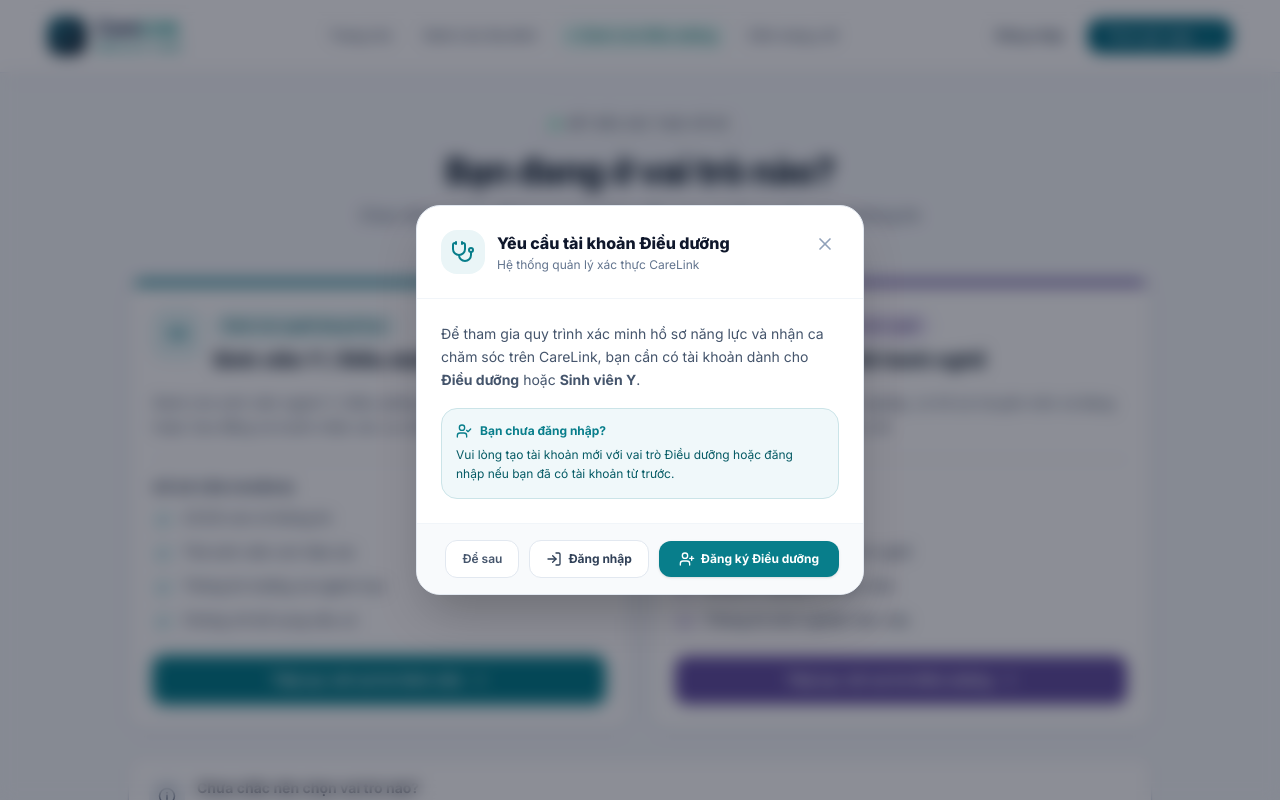
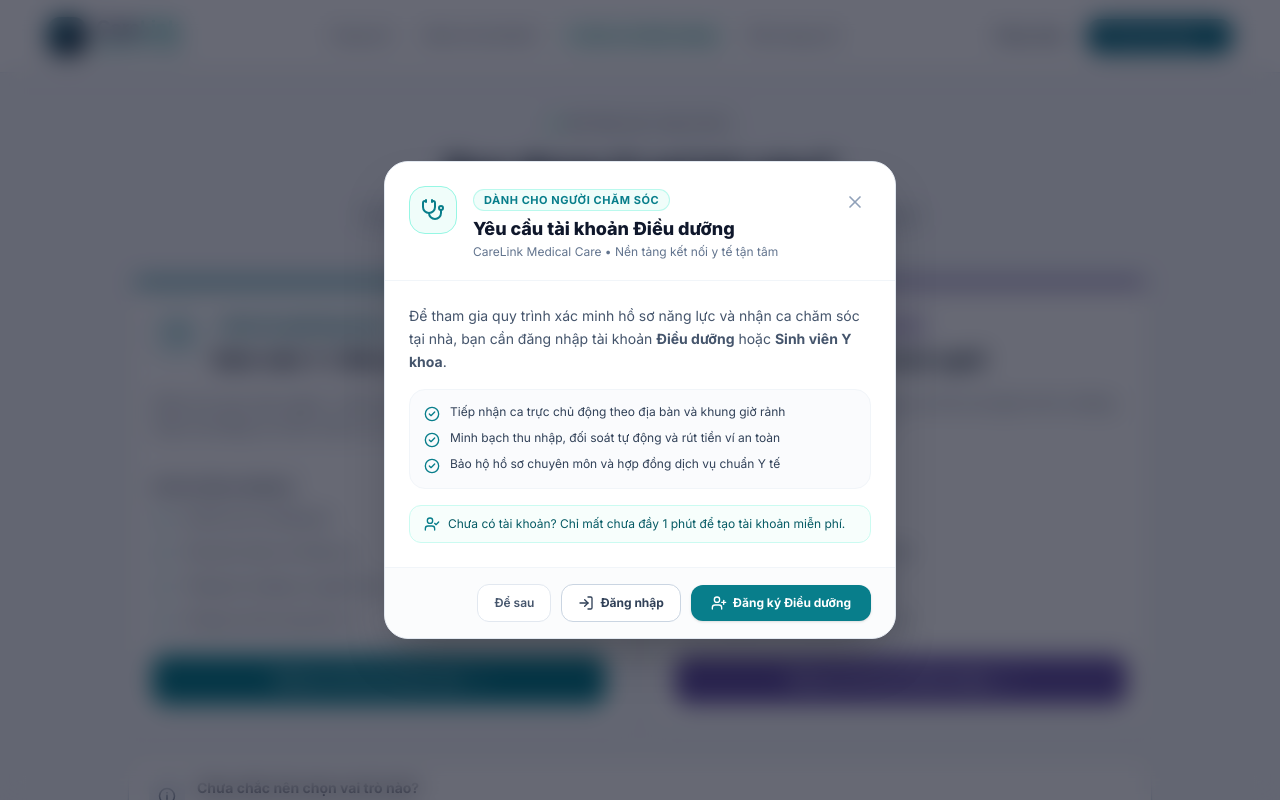
Before and after one commit to DuongDinhKhoi-2607/CareLink_FE, a React (Vite) app: page /caregiver/choose-role in a window 1280 px wide. Both pictures are taken after a click on the button "Tiếp tục với vai trò Sinh viên". Shown: the top 800 px of the page. Built offline with nearby package versions, Linux system fonts and the light colour scheme; no server answers.

Commit message:
feat: redesign auth requirement modals for Caregiver and Family with luxury non-gradient UI

```diff
--- a/src/features/caregiver/pages/ChooseRole.jsx
+++ b/src/features/caregiver/pages/ChooseRole.jsx
@@ -2,7 +2,7 @@
 import { useNavigate } from "react-router-dom";
 import Header from "../../../components/Header";
 import Footer from "../../../components/Footer";
-import { ShieldAlert, UserCheck, Stethoscope, ArrowRight, LogIn, UserPlus, X } from "lucide-react";
+import { ShieldAlert, UserCheck, Stethoscope, ArrowRight, LogIn, UserPlus, X, CheckCircle2 } from "lucide-react";
 
 const roles = [
     {
@@ -370,7 +370,7 @@
             {/* Modal cảnh báo yêu cầu tài khoản Điều dưỡng hoặc đúng vai trò */}
             {authModal.open && (
                 <div
-                    className="fixed inset-0 z-[100] flex items-center justify-center bg-slate-950/45 p-4 backdrop-blur-sm animate-[fadeIn_150ms_ease-out]"
+                    className="fixed inset-0 z-[100] flex items-center justify-center bg-slate-950/60 p-4 backdrop-blur-md animate-[fadeIn_150ms_ease-out]"
                     onMouseDown={(e) => {
                         if (e.target === e.currentTarget) {
                             setAuthModal((prev) => ({ ...prev, open: false }));
@@ -380,16 +380,17 @@
                     <div
                         role="dialog"
                         aria-modal="true"
-                        className="w-full max-w-md overflow-hidden rounded-3xl border border-slate-200 bg-white shadow-2xl"
+                        className="w-full max-w-lg overflow-hidden rounded-3xl border border-slate-200 bg-white shadow-2xl"
                     >
                         {/* Header Modal */}
-                        <div className="flex items-start justify-between border-b border-slate-100 p-5 sm:p-6">
-                            <div className="flex items-center gap-3">
+                        <div className="relative border-b border-slate-100 bg-white p-6 pb-5">
+                            <div className="flex items-start justify-between gap-4">
+                                <div className="flex items-start gap-4">
                                     <div
-                                    className={`flex h-11 w-11 shrink-0 items-center justify-center rounded-2xl ${
+                                        className={`flex h-12 w-12 shrink-0 items-center justify-center rounded-2xl border ${
                                             authModal.type === "unauthenticated"
-                                            ? "bg-[#eaf5f7] text-[#087E8B]"
-                                            : "bg-amber-50 text-amber-600 border border-amber-200"
+                                                ? "border-teal-200 bg-teal-50 text-[#087E8B]"
+                                                : "border-amber-200 bg-amber-50 text-amber-600"
                                         }`}
                                     >
                                         {authModal.type === "unauthenticated" ? (
@@ -399,40 +400,56 @@
                                         )}
                                     </div>
                                     <div>
-                                    <h3 className="text-base font-extrabold text-slate-900">
+                                        <div className="inline-flex items-center gap-1.5 px-2.5 py-0.5 rounded-full text-[11px] font-bold uppercase tracking-wider bg-teal-50 text-[#087E8B] border border-teal-200/60 mb-1.5">
+                                            Dành cho Người chăm sóc
+                                        </div>
+                                        <h3 className="text-lg font-extrabold text-slate-900 leading-snug">
                                             {authModal.type === "unauthenticated"
                                                 ? "Yêu cầu tài khoản Điều dưỡng"
-                                            : "Tài khoản hiện tại là Khách hàng"}
+                                                : "Tài khoản hiện tại là Gia đình"}
                                         </h3>
                                         <p className="text-xs text-slate-500 mt-0.5">
-                                        Hệ thống quản lý xác thực CareLink
+                                            CareLink Medical Care • Nền tảng kết nối y tế tận tâm
                                         </p>
                                     </div>
                                 </div>
                                 <button
                                     type="button"
                                     onClick={() => setAuthModal((prev) => ({ ...prev, open: false }))}
-                                className="rounded-lg p-1 text-slate-400 hover:bg-slate-100 hover:text-slate-600 transition"
+                                    className="rounded-xl p-1.5 text-slate-400 hover:bg-slate-100 hover:text-slate-600 transition"
                                 >
                                     <X className="h-5 w-5" />
                                 </button>
                             </div>
+                        </div>
 
                         {/* Body Modal */}
-                        <div className="p-5 sm:p-6 space-y-4">
+                        <div className="p-6 space-y-4">
                             {authModal.type === "unauthenticated" ? (
                                 <>
                                     <p className="text-sm leading-relaxed text-slate-600">
-                                        Để tham gia quy trình xác minh hồ sơ năng lực và nhận ca chăm sóc trên CareLink, bạn cần có tài khoản dành cho <strong>Điều dưỡng</strong> hoặc <strong>Sinh viên Y</strong>.
+                                        Để tham gia quy trình xác minh hồ sơ năng lực và nhận ca chăm sóc tại nhà, bạn cần đăng nhập tài khoản <strong>Điều dưỡng</strong> hoặc <strong>Sinh viên Y khoa</strong>.
                                     </p>
-                                    <div className="rounded-2xl border border-[#cbe4e8] bg-[#f0f8fa] p-3.5 text-xs text-[#065b65] space-y-1.5">
-                                        <div className="flex items-center gap-2 font-bold text-[#087E8B]">
-                                            <UserCheck className="h-4 w-4 shrink-0" />
-                                            <span>Bạn chưa đăng nhập?</span>
+
+                                    {/* Giá trị nổi bật */}
+                                    <div className="space-y-2 rounded-2xl border border-slate-100 bg-slate-50/70 p-3.5">
+                                        <div className="flex items-start gap-2.5 text-xs text-slate-700">
+                                            <CheckCircle2 className="h-4 w-4 shrink-0 text-[#087E8B] mt-0.5" />
+                                            <span>Tiếp nhận ca trực chủ động theo địa bàn và khung giờ rảnh</span>
                                         </div>
-                                        <p className="leading-relaxed">
-                                            Vui lòng tạo tài khoản mới với vai trò Điều dưỡng hoặc đăng nhập nếu bạn đã có tài khoản từ trước.
-                                        </p>
+                                        <div className="flex items-start gap-2.5 text-xs text-slate-700">
+                                            <CheckCircle2 className="h-4 w-4 shrink-0 text-[#087E8B] mt-0.5" />
+                                            <span>Minh bạch thu nhập, đối soát tự động và rút tiền ví an toàn</span>
+                                        </div>
+                                        <div className="flex items-start gap-2.5 text-xs text-slate-700">
+                                            <CheckCircle2 className="h-4 w-4 shrink-0 text-[#087E8B] mt-0.5" />
+                                            <span>Bảo hộ hồ sơ chuyên môn và hợp đồng dịch vụ chuẩn Y tế</span>
+                                        </div>
+                                    </div>
+
+                                    <div className="flex items-center gap-2 rounded-xl border border-teal-100 bg-teal-50/50 px-3.5 py-2.5 text-xs text-[#065b65]">
+                                        <UserCheck className="h-4 w-4 shrink-0 text-[#087E8B]" />
+                                        <span>Chưa có tài khoản? Chỉ mất chưa đầy 1 phút để tạo tài khoản miễn phí.</span>
                                     </div>
                                 </>
                             ) : (
@@ -448,7 +465,7 @@
                         </div>
 
                         {/* Footer Buttons */}
-                        <div className="flex flex-col-reverse sm:flex-row sm:items-center sm:justify-end gap-2.5 border-t border-slate-100 bg-slate-50 px-5 py-4 sm:px-6">
+                        <div className="flex flex-col-reverse sm:flex-row sm:items-center sm:justify-end gap-2.5 border-t border-slate-100 bg-slate-50/60 px-6 py-4">
                             <button
                                 type="button"
                                 onClick={() => setAuthModal((prev) => ({ ...prev, open: false }))}
@@ -465,7 +482,7 @@
                                              setAuthModal((prev) => ({ ...prev, open: false }));
                                              navigate(`/login?redirect=${encodeURIComponent(`/caregiver/choose-role`)}`);
                                         }}
-                                        className="w-full sm:w-auto inline-flex items-center justify-center gap-1.5 px-4 py-2.5 rounded-xl border border-slate-200 bg-white text-xs font-bold text-slate-700 hover:bg-slate-100 hover:text-[#087E8B] transition"
+                                        className="w-full sm:w-auto inline-flex items-center justify-center gap-1.5 px-4 py-2.5 rounded-xl border border-slate-300 bg-white text-xs font-bold text-slate-700 hover:bg-slate-100 hover:text-[#087E8B] transition"
                                     >
                                         <LogIn className="h-4 w-4" />
                                         Đăng nhập
--- a/src/features/caregiver/pages/Verification.jsx
+++ b/src/features/caregiver/pages/Verification.jsx
@@ -4,7 +4,7 @@
 import VerificationStepper from "../components/VerificationStepper";
 import caregiverApi from "../../../api/caregiverApi";
 import { fetchAndSyncUserMe } from "../../../api/authApi";
-import { Stethoscope, ShieldAlert, UserCheck, UserPlus, LogIn, X } from "lucide-react";
+import { Stethoscope, ShieldAlert, UserCheck, UserPlus, LogIn, X, CheckCircle2 } from "lucide-react";
 
 const PRIMARY = "#087E78";
 const INK = "#102A35";
@@ -2056,7 +2056,7 @@
             {/* Modal cảnh báo yêu cầu tài khoản Điều dưỡng hoặc đúng vai trò */}
             {authModal.open && (
                 <div
-                    className="fixed inset-0 z-[100] flex items-center justify-center bg-slate-950/45 p-4 backdrop-blur-sm animate-[fadeIn_150ms_ease-out]"
+                    className="fixed inset-0 z-[100] flex items-center justify-center bg-slate-950/60 p-4 backdrop-blur-md animate-[fadeIn_150ms_ease-out]"
                     onMouseDown={(e) => {
                         if (e.target === e.currentTarget) {
                             setAuthModal((prev) => ({ ...prev, open: false }));
@@ -2066,15 +2066,17 @@
                     <div
                         role="dialog"
                         aria-modal="true"
-                        className="w-full max-w-md overflow-hidden rounded-3xl border border-slate-200 bg-white shadow-2xl"
-                    >
-                        <div className="flex items-start justify-between border-b border-slate-100 p-5 sm:p-6">
-                            <div className="flex items-center gap-3">
+                        className="w-full max-w-lg overflow-hidden rounded-3xl border border-slate-200 bg-white shadow-2xl"
+                    >
+                        {/* Header Modal */}
+                        <div className="relative border-b border-slate-100 bg-white p-6 pb-5">
+                            <div className="flex items-start justify-between gap-4">
+                                <div className="flex items-start gap-4">
                                     <div
-                                    className={`flex h-11 w-11 shrink-0 items-center justify-center rounded-2xl ${
+                                        className={`flex h-12 w-12 shrink-0 items-center justify-center rounded-2xl border ${
                                             authModal.type === "unauthenticated"
-                                            ? "bg-[#eaf5f7] text-[#087E78]"
-                                            : "bg-amber-50 text-amber-600 border border-amber-200"
+                                                ? "border-teal-200 bg-teal-50 text-[#087E78]"
+                                                : "border-amber-200 bg-amber-50 text-amber-600"
                                         }`}
                                     >
                                         {authModal.type === "unauthenticated" ? (
@@ -2084,39 +2086,56 @@
                                         )}
                                     </div>
                                     <div>
-                                    <h3 className="text-base font-extrabold text-slate-900">
+                                        <div className="inline-flex items-center gap-1.5 px-2.5 py-0.5 rounded-full text-[11px] font-bold uppercase tracking-wider bg-teal-50 text-[#087E78] border border-teal-200/60 mb-1.5">
+                                            Dành cho Người chăm sóc
+                                        </div>
+                                        <h3 className="text-lg font-extrabold text-slate-900 leading-snug">
                                             {authModal.type === "unauthenticated"
                                                 ? "Yêu cầu tài khoản Điều dưỡng"
-                                            : "Tài khoản hiện tại là Khách hàng"}
+                                                : "Tài khoản hiện tại là Gia đình"}
                                         </h3>
                                         <p className="text-xs text-slate-500 mt-0.5">
-                                        Hệ thống quản lý xác thực CareLink
+                                            CareLink Medical Care • Nền tảng kết nối y tế tận tâm
                                         </p>
                                     </div>
                                 </div>
                                 <button
                                     type="button"
                                     onClick={() => setAuthModal((prev) => ({ ...prev, open: false }))}
-                                className="rounded-lg p-1 text-slate-400 hover:bg-slate-100 hover:text-slate-600 transition"
+                                    className="rounded-xl p-1.5 text-slate-400 hover:bg-slate-100 hover:text-slate-600 transition"
                                 >
                                     <X className="h-5 w-5" />
                                 </button>
                             </div>
-
-                        <div className="p-5 sm:p-6 space-y-4">
+                        </div>
+
+                        {/* Body Modal */}
+                        <div className="p-6 space-y-4">
                             {authModal.type === "unauthenticated" ? (
                                 <>
                                     <p className="text-sm leading-relaxed text-slate-600">
-                                        Để tham gia quy trình xác minh hồ sơ năng lực và nhận ca chăm sóc trên CareLink, bạn cần có tài khoản dành cho <strong>Điều dưỡng</strong> hoặc <strong>Sinh viên Y</strong>.
-                                    </p>
-                                    <div className="rounded-2xl border border-[#cbe4e8] bg-[#f0f8fa] p-3.5 text-xs text-[#065b65] space-y-1.5">
-                                        <div className="flex items-center gap-2 font-bold text-[#087E78]">
-                                            <UserCheck className="h-4 w-4 shrink-0" />
-                                            <span>Bạn chưa đăng nhập?</span>
-                                        </div>
-                                        <p className="leading-relaxed">
-                                            Vui lòng tạo tài khoản mới với vai trò Điều dưỡng hoặc đăng nhập nếu bạn đã có tài khoản từ trước.
-                                        </p>
+                                        Để tham gia quy trình xác minh hồ sơ năng lực và nhận ca chăm sóc tại nhà, bạn cần đăng nhập tài khoản <strong>Điều dưỡng</strong> hoặc <strong>Sinh viên Y khoa</strong>.
+                                    </p>
+
+                                    {/* Giá trị nổi bật */}
+                                    <div className="space-y-2 rounded-2xl border border-slate-100 bg-slate-50/70 p-3.5">
+                                        <div className="flex items-start gap-2.5 text-xs text-slate-700">
+                                            <CheckCircle2 className="h-4 w-4 shrink-0 text-[#087E78] mt-0.5" />
+                                            <span>Tiếp nhận ca trực chủ động theo địa bàn và khung giờ rảnh</span>
+                                        </div>
+                                        <div className="flex items-start gap-2.5 text-xs text-slate-700">
+                                            <CheckCircle2 className="h-4 w-4 shrink-0 text-[#087E78] mt-0.5" />
+                                            <span>Minh bạch thu nhập, đối soát tự động và rút tiền ví an toàn</span>
+                                        </div>
+                                        <div className="flex items-start gap-2.5 text-xs text-slate-700">
+                                            <CheckCircle2 className="h-4 w-4 shrink-0 text-[#087E78] mt-0.5" />
+                                            <span>Bảo hộ hồ sơ chuyên môn và hợp đồng dịch vụ chuẩn Y tế</span>
+                                        </div>
+                                    </div>
+
+                                    <div className="flex items-center gap-2 rounded-xl border border-teal-100 bg-teal-50/50 px-3.5 py-2.5 text-xs text-[#065b65]">
+                                        <UserCheck className="h-4 w-4 shrink-0 text-[#087E78]" />
+                                        <span>Chưa có tài khoản? Chỉ mất chưa đầy 1 phút để tạo tài khoản miễn phí.</span>
                                     </div>
                                 </>
                             ) : (
@@ -2131,7 +2150,8 @@
                             )}
                         </div>
 
-                        <div className="flex flex-col-reverse sm:flex-row sm:items-center sm:justify-end gap-2.5 border-t border-slate-100 bg-slate-50 px-5 py-4 sm:px-6">
+                        {/* Footer Buttons */}
+                        <div className="flex flex-col-reverse sm:flex-row sm:items-center sm:justify-end gap-2.5 border-t border-slate-100 bg-slate-50/60 px-6 py-4">
                             <button
                                 type="button"
                                 onClick={() => setAuthModal((prev) => ({ ...prev, open: false }))}
@@ -2148,7 +2168,7 @@
                                             setAuthModal((prev) => ({ ...prev, open: false }));
                                             navigate(`/login?redirect=${encodeURIComponent(window.location.pathname + window.location.search)}`);
                                         }}
-                                        className="w-full sm:w-auto inline-flex items-center justify-center gap-1.5 px-4 py-2.5 rounded-xl border border-slate-200 bg-white text-xs font-bold text-slate-700 hover:bg-slate-100 hover:text-[#087E78] transition"
+                                        className="w-full sm:w-auto inline-flex items-center justify-center gap-1.5 px-4 py-2.5 rounded-xl border border-slate-300 bg-white text-xs font-bold text-slate-700 hover:bg-slate-100 hover:text-[#087E78] transition"
                                     >
                                         <LogIn className="h-4 w-4" />
                                         Đăng nhập
```
Also changed, not shown: src/features/family/pages/CaregiverList.jsx (+42 -22 lines), src/features/family/pages/CaregiverProfile.jsx (+42 -22 lines). Lines whose indentation alone changed are shown as unchanged.
